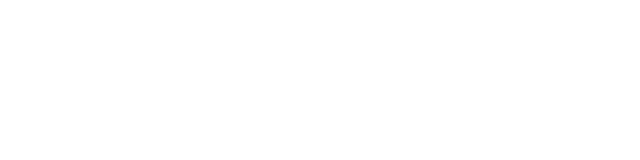
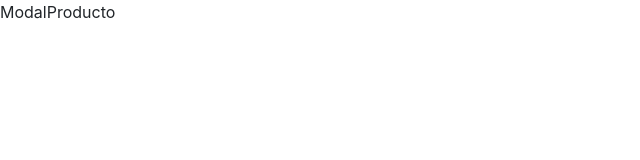
Before and after one commit to victor11s/ENER-G-ULTRA, a React (Create React App) app in the folder energ-1.0/: page /admiAgregarProducto/modalProducto in a window 1280 px wide. Before the commit this address had no page. Shown: the top 160 px of the page, without its empty margins (0-640 px from the left). Built offline with nearby package versions, Linux system fonts and the light colour scheme.

Commit message:
Creacion de Modal

```diff
--- a/energ-1.0/src/App.js
+++ b/energ-1.0/src/App.js
@@ -5,6 +5,7 @@ import Catalogo from "./pages/Catalogo.js";
 import React from "react";
 import DetalleProductos from "./pages/DetalleProductos";
 import AdmiAgregarProducto from "./pages/AdmiAgregarProducto";
+import ModalProducto from "./components/Admi/ModalProducto";
 
 // aqui se importan todos los componentes creados
 
@@ -20,6 +21,8 @@ const App = () => {
         <Route path="/catalogo" element={<Catalogo />} />
         <Route path="/detalleProducto/:id" element={<DetalleProductos />} />
         <Route path="/admiAgregarProducto/" element={<AdmiAgregarProducto />} />
+        <Route path="/admiAgregarProducto/modalProducto" element={<ModalProducto />} />
+
 
 
         {/* Agregar rutas de perfil y noticias*/}
--- a/energ-1.0/src/components/Admi/ModalProducto.js
+++ b/energ-1.0/src/components/Admi/ModalProducto.js
@@ -0,0 +1,9 @@
+import React, { Component } from 'react'
+
+function ModalProducto () {
+
+    return (
+      <div>ModalProducto</div>
+    )
+  }
+export default ModalProducto;
--- a/energ-1.0/src/components/Admi/TableProductos.js
+++ b/energ-1.0/src/components/Admi/TableProductos.js
@@ -5,6 +5,8 @@ import { Button, Container, Table } from 'react-bootstrap'
 import { AiOutlinePlusCircle} from "react-icons/ai";
 
 import { Row, Col } from 'react-bootstrap';
+
+import ModalProducto from './ModalProducto';
 
 
 
@@ -17,7 +19,7 @@ function TableProductos() {
     <div className='mt-5'>
       <Row className='mw-50'>
         <Col>
-        <Button href="" className="btn btn-danger mt-4 " size="lg" style={{width:85}} ><AiOutlinePlusCircle/></Button>
+        <Button href={<ModalProducto/>} className="btn btn-danger mt-4 " size="lg" style={{width:85}} ><AiOutlinePlusCircle/></Button>
         </Col>
 
       </Row>
```
